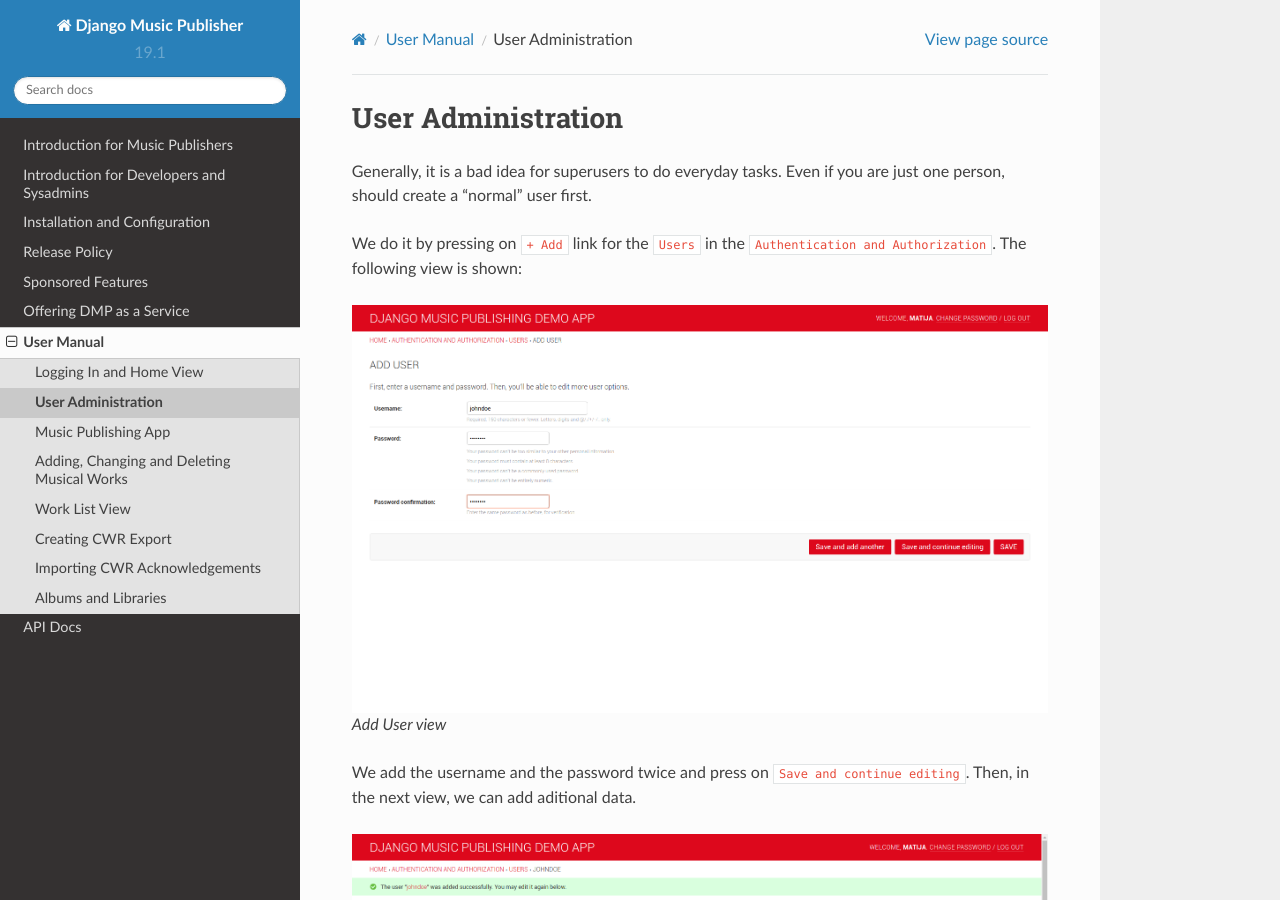
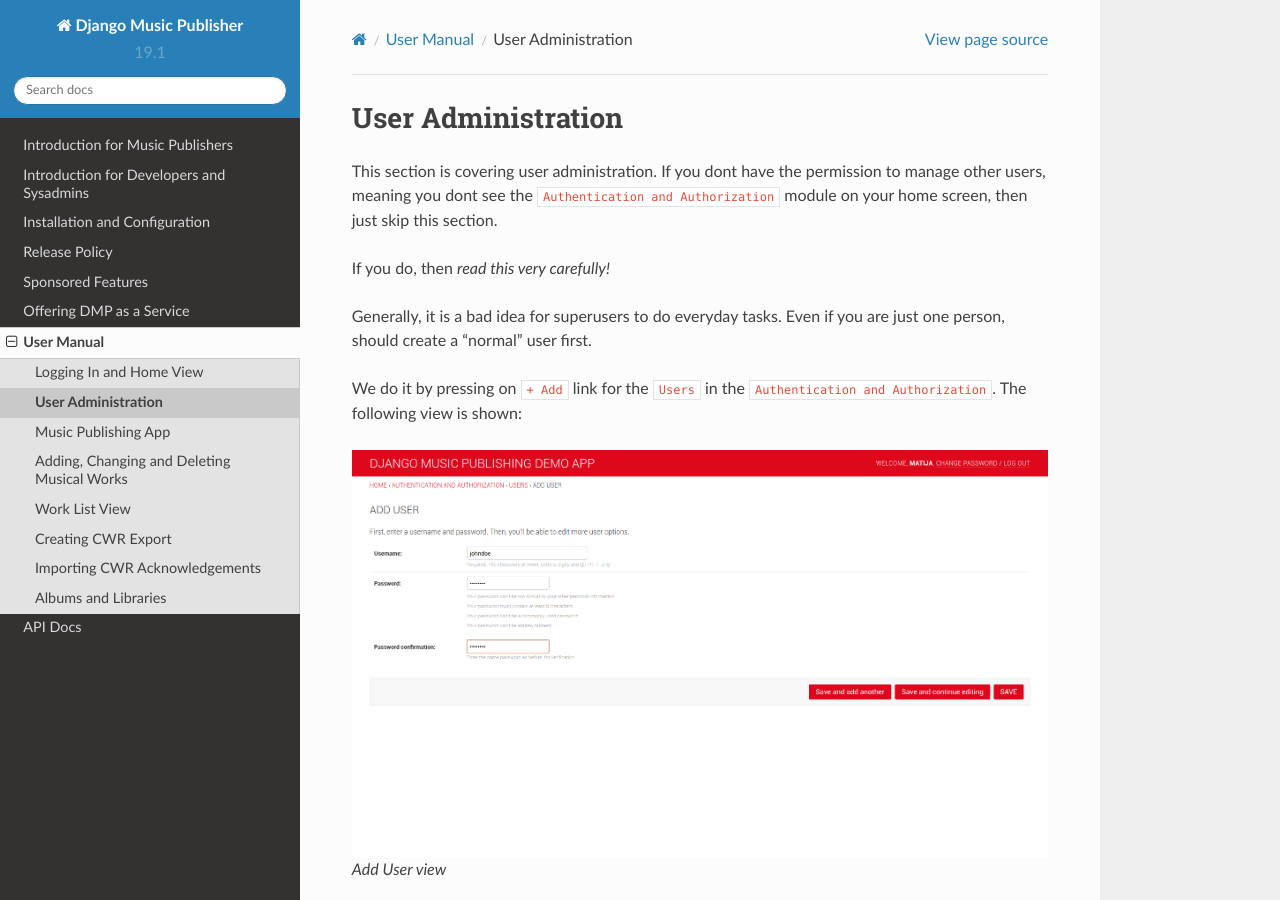
Before and after one commit to matijakolaric-com/django-music-publisher, a Sphinx documentation site: the page built from docs/manual_useradmin.rst, in a window 1280 px wide and 900 px high. Built offline with Sphinx 7.4.7 and the Read the Docs theme 2.0.0, drawn with Linux system fonts in a browser that asks for light colours.

Commit message:
docs changed

```diff
--- a/docs/manual_useradmin.rst
+++ b/docs/manual_useradmin.rst
@@ -1,5 +1,9 @@
 User Administration
 ===================
+
+This section is covering user administration. If you dont have the permission to manage other users, meaning you dont see the ``Authentication and Authorization`` module on your home screen, then just skip this section.
+
+If you do, then *read this very carefully!*
 
 Generally, it is a bad idea for superusers to do everyday tasks. Even if you are just one person, should create a "normal" user first.
 
```
